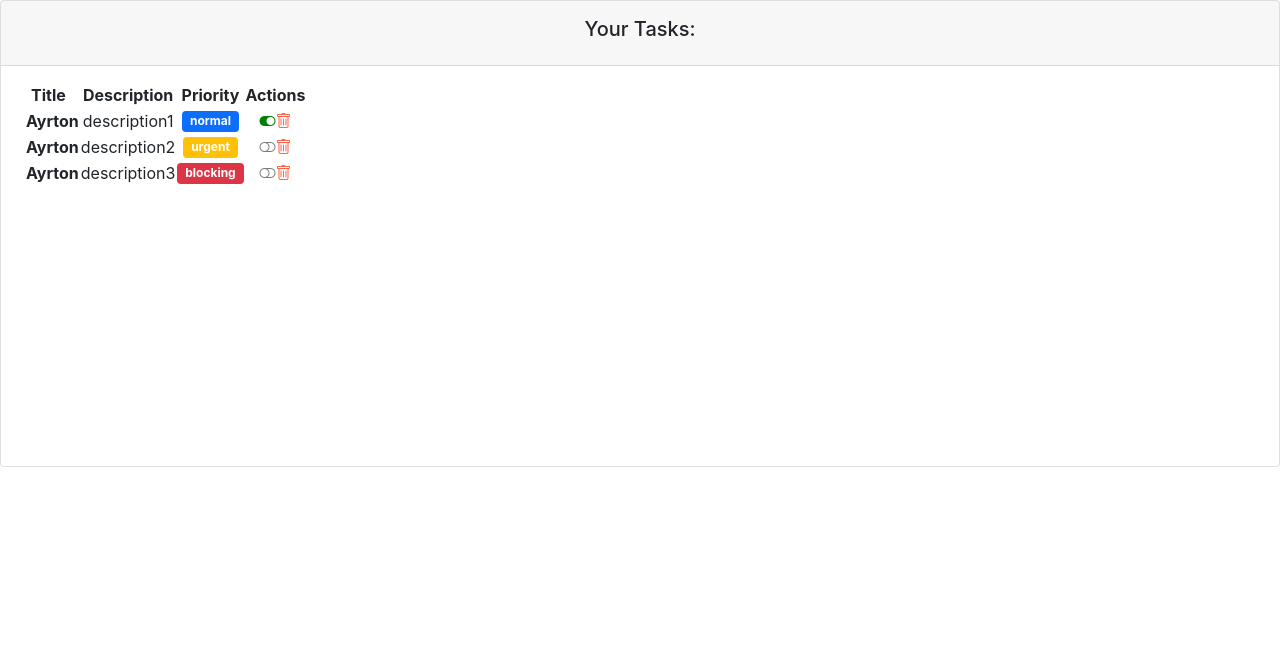
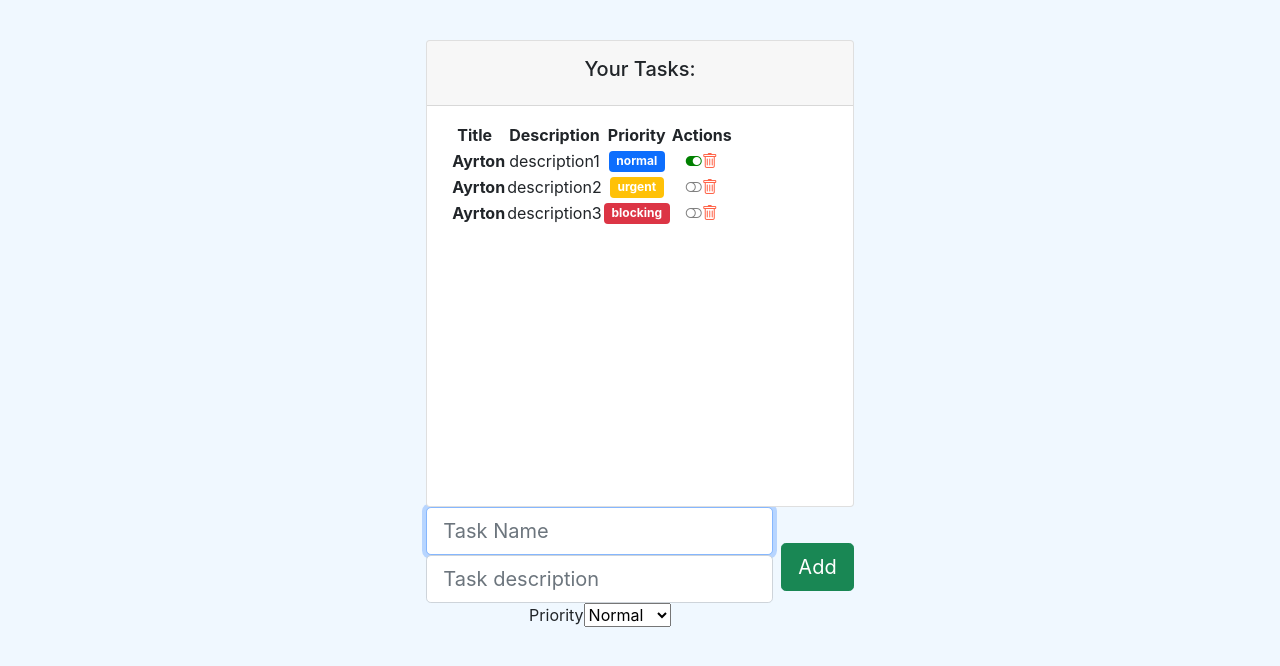
Before and after one commit to AyrtonRada/ReactOB, a React (Create React App) app: page / in a window 1280 px wide. Shown: the top 666 px of the page. Built offline with nearby package versions, Linux system fonts and the light colour scheme.

Commit message:
task create, delete

```diff
--- a/src/App.css
+++ b/src/App.css
@@ -36,3 +36,16 @@
     transform: rotate(360deg);
   }
 }
+
+h1{
+  color: tomato
+}
+
+body{
+  display: flex;
+  align-items: center;
+  justify-content: center;
+  padding-top: 40px;
+  padding-bottom: 40px;
+  background-color: aliceblue;
+}
--- a/src/App.js
+++ b/src/App.js
@@ -1,5 +1,6 @@
 import logo from './logo.svg';
 import './App.css';
+import './style/task.scss'
 import Greeting from './components/pure/greeting';
 import GreetingF from './components/pure/greetingF';
 import TaskListComponent from './components/container/task_list';
--- a/src/components/container/task_list.jsx
+++ b/src/components/container/task_list.jsx
@@ -1,6 +1,7 @@
 import React, { useState, useEffect } from 'react'
 import { LEVELS } from '../../models/levels.enum'
 import { Task } from '../../models/task.class'
+import Task_form from '../pure/forms/taskForm'
 import TaskComponent from '../pure/task'
 
 const Task_listComponent = () => {
@@ -24,9 +25,30 @@ const Task_listComponent = () => {
   }, [tasks])
 
 
-  const change_completed = (id) => {
+  function complete_task(task){
+    console.log('Complete this Task:', task)
+    const index = tasks.indexOf(task)
+    const temp_tasks = [...tasks]
+    temp_tasks[index].complete = !temp_tasks[index].complete
+    // We update the state of the component with the new list of tasks and it will update the
+    // Iteration of the tasks in order to show the task updated.
+    set_tasks(temp_tasks)
+  }
 
+  function delete_task(task) {
+    const index = tasks.indexOf(task)
+    const temp_tasks = [...tasks]
+    temp_tasks.splice(index, 1) //**desde donde partimos (index), cuantos queremos borrar (1)
+    set_tasks(temp_tasks)
   }
+
+  function add_task(task){
+    const index = tasks.indexOf(task)
+    const temp_tasks = [...tasks]
+    temp_tasks.push(task)
+    set_tasks(temp_tasks)
+  }
+
   return (
     <div className='col-12'>
       <div className='card'>
@@ -53,7 +75,7 @@ const Task_listComponent = () => {
             <tbody>
             { tasks.map( (task2, index) => {
               return (
-                <TaskComponent key={index} task={task2}/>
+                <TaskComponent key={index} task={task2} complete={complete_task} remove={delete_task}/>
               )
 
             })}
@@ -63,6 +85,7 @@ const Task_listComponent = () => {
 
         </div>
       </div>
+      <Task_form add={add_task}/>
       {/* <h1>The task number 1: </h1> */}
       {/* <TaskComponent task={default_task}/> */}
     </div>
--- /dev/null
+++ b/src/components/pure/forms/taskForm.jsx
@@ -0,0 +1,41 @@
+import React, { useRef } from 'react'
+import { LEVELS } from '../../../models/levels.enum'
+import { Task } from '../../../models/task.class'
+
+const Task_form = ({add}) => {
+
+  const name_ref = useRef('')
+  const description_ref = useRef('')
+  const level_ref = useRef(LEVELS.NORMAL)
+
+  function add_task(e){
+      e.preventDefault()
+      const new_task = new Task(
+          name_ref.current.value,
+          description_ref.current.value,
+          false,
+          level_ref.current.value
+      )
+      add(new_task)
+  }
+
+    return (
+    <div>
+      <form onSubmit={add_task} className="d-flex justify-content-center align-items-center mb-4">
+        <div className='form-outline flex-fill'>
+            <input ref={name_ref} id="input_name" type='text' className='form-control form-control-lg' require autoFocus placeholder='Task Name'/>
+            <input ref={description_ref} id="input_description" type='text' className='form-control form-control-lg' require placeholder='Task description'/>
+            <label htmlFor='selectLevel' className='sr-only'>Priority</label>
+            <select ref={level_ref} defaultValue={LEVELS.NORMAL} id='select_level'>
+                <option value={LEVELS.NORMAL}>Normal</option>
+                <option value={LEVELS.URGENT}>Urgent</option>
+                <option value={LEVELS.BLOCKING}>Blocking</option>
+            </select>
+        </div>
+        <button type='submit' className='btn btn-success btn-lg ms-2'>Add</button>
+      </form>
+    </div>
+  )
+}
+
+export default Task_form
--- a/src/components/pure/task.jsx
+++ b/src/components/pure/task.jsx
@@ -3,7 +3,7 @@ import PropTypes from 'prop-types'
 import {Task} from '../../models/task.class'
 import {LEVELS} from '../../models/levels.enum.js'
 
-const TaskComponent =({task}) => {
+const TaskComponent =({task, complete, remove}) => {
 
   useEffect(() => {
     console.log('Created Task')
@@ -15,9 +15,9 @@ const TaskComponent =({task}) => {
 
   function task_completed_icon(){
     if(task.complete) {
-      return(<i className='bi-toggle-on' style={{ color: 'green' }}></i>)
+      return(<i onClick={ () => complete(task)} className='bi-toggle-on task-action' style={{ color: 'green' }}></i>)
     } else {
-      return(<i className='bi-toggle-off' style={{color: 'grey' }}></i>)
+      return(<i onClick={ () => complete(task)} className='bi-toggle-off task-action' style={{color: 'grey' }}></i>)
     }
   }
 
@@ -54,7 +54,7 @@ const TaskComponent =({task}) => {
         </td>
         <td className='align-middle'>
             {task_completed_icon()}
-            <i className='bi-trash' style={{ color: 'tomato' }}></i>
+            <i className='bi-trash task-action' style={{ color: 'tomato' }} onClick={ () => remove(task)}></i>
         </td>
       </tr>
 
@@ -78,7 +78,9 @@ const TaskComponent =({task}) => {
 
 
 TaskComponent.propTypes = {
-    task: PropTypes.instanceOf(Task)
+    task: PropTypes.instanceOf(Task).isRequired,
+    complete: PropTypes.func.isRequired,
+    remove: PropTypes.func.isRequired
 }
 
 export default TaskComponent
--- a/src/style/task.scss
+++ b/src/style/task.scss
@@ -6,3 +6,7 @@ h1 {
     font-weight: bold;
     color: cadetblue
 }
+
+.task-action {
+    cursor: pointer;
+}
```
